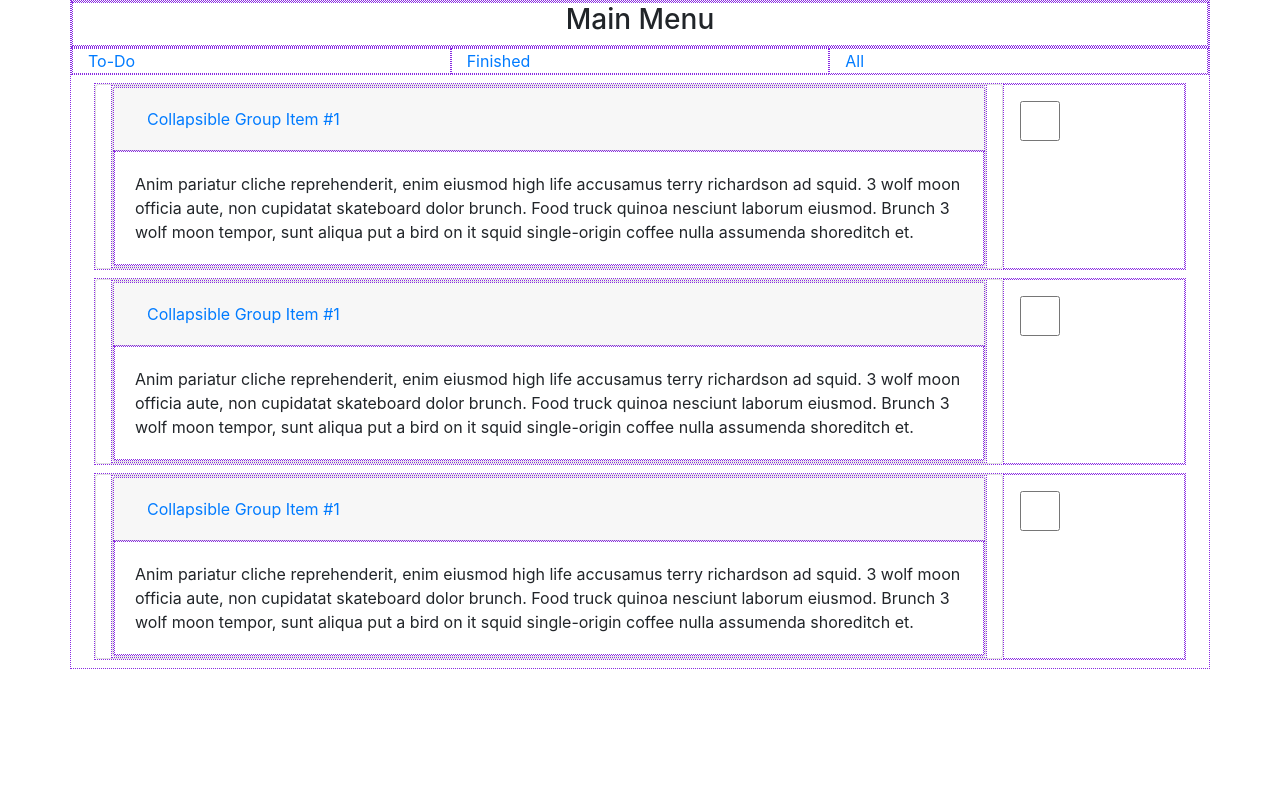
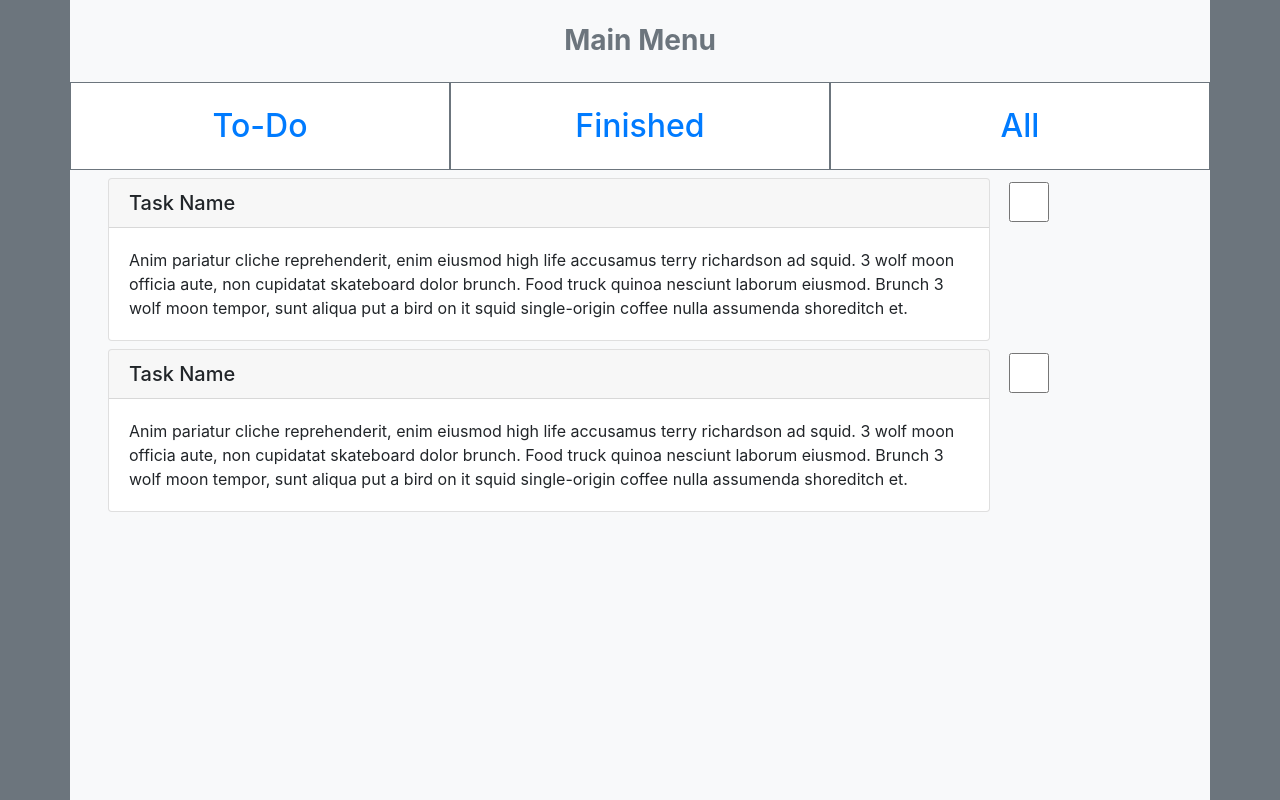
Before and after one commit to jroyvde/webapp-project, a plain HTML site: page index.html in a window 1280 px wide. Drawn offline with nearby package versions, Linux system fonts and the light colour scheme.

Commit message:
finish refactoring, indentation, and commenting

```diff
--- a/index.html
+++ b/index.html
@@ -1,5 +1,5 @@
 <!DOCTYPE html>
-<html lang="en">
+<html lang="en" class="h-100">
 <head>
     <meta charset="UTF-8">
     <meta name="viewport" content="width=device-width, initial-scale=1.0">
@@ -10,92 +10,73 @@
     <!--Load in our local CSS style.css-->
     <link rel="stylesheet" href="/css/style.css">
 </head>
-<body>
+<body class="bg-secondary h-100">
   <!--This container contains the entire layout for the webapp-->
-  <div class="container">
+  <div class="container bg-light h-100">
     <!--FIRST ROW: This is the FIRST ROW of the layout, it contains only one column, the 'Main Menu' bar-->
     <div class="row">
-      <div class="col-12">
-        <h3 class="text-center">Main Menu</h3>
+      <div class="col-12 py-4">
+        <h3 class="text-center text-secondary font-weight-bold mb-0">Main Menu</h3>
       </div>
     </div>
     <!--SECOND ROW: This is the SECOND ROW, it contains only our three filter tabs for 'To-Do', 'Finished', and 'All'-->
-    <div class="row">
-      <div class="col-4">
-        <a href="#">To-Do</a>
+    <div class="row text-center">
+      <div class="col-4 py-4 border border-secondary bg-white">
+        <h2 class="mb-0"><a href="#">To-Do</a></h2>
       </div>
-      <div class="col-4">
-        <a href="#">Finished</a>
+      <div class="col-4 py-4 border border-secondary bg-white">
+        <h2 class="mb-0"><a href="#">Finished</a></h2>
       </div>
-      <div class="col-4">
-        <a href="#">All</a>
+      <div class="col-4 py-4 border border-secondary bg-white">
+        <h2 class="mb-0"><a href="#">All</a></h2>
       </div>
     </div>
-    <!--THIRD ROW: This is the THIRD ROW-->
+    <!--THIRD ROW: This is the THIRD ROW, which contains the first sample Task item-->
     <div class="row m-2">
-            <div class="col-10 card">
-                <div class="accordion" id="accordionExample">
+      <!--This column contains the CARD for the sample task-->
+      <div class="col-10">
         <div class="card">
           <div class="card-header" id="headingOne">
             <h5 class="mb-0">
-                          <button class="btn btn-link" type="button" data-toggle="collapse" data-target="#collapseOne" aria-expanded="true" aria-controls="collapseOne">
-                            Collapsible Group Item #1
-                          </button>
+              Task Name
             </h5>
           </div>
-
-                      <div id="collapseOne" class="collapse show" aria-labelledby="headingOne" data-parent="#accordionExample">
+          <div>
             <div class="card-body">
               Anim pariatur cliche reprehenderit, enim eiusmod high life accusamus terry richardson ad squid. 3 wolf moon officia aute, non cupidatat skateboard dolor brunch. Food truck quinoa nesciunt laborum eiusmod. Brunch 3 wolf moon tempor, sunt aliqua put a bird on it squid single-origin coffee nulla assumenda shoreditch et.
             </div>
           </div>
         </div>
       </div>
+      <!--This column contains the CHECKBOX for the sample task-->
+      <div class="col-2 p-1">
+        <input type="checkbox" class="checkbox">
       </div>
-            <div class="col-2 p-3"><input type="checkbox" class="checkbox"></div>
     </div>
+    <!--FORTH ROW: This is the FORTH ROW, which contains the second sample Task item-->
     <div class="row m-2">
-            <div class="col-10 card"><div class="accordion" id="accordionExample2">
+      <!--This column contains the CARD for the sample task-->
+      <div class="col-10">
         <div class="card">
-                  <div class="card-header" id="headingTwo">
+          <div class="card-header" id="headingOne">
             <h5 class="mb-0">
-                      <button class="btn btn-link" type="button" data-toggle="collapse" data-target="#collapseTwo" aria-expanded="true" aria-controls="collapseTwo">
-                        Collapsible Group Item #1
-                      </button>
+              Task Name
             </h5>
           </div>
-
-                  <div id="collapseTwo" class="collapse show" aria-labelledby="headingOne" data-parent="#accordionExample2">
+          <div>
             <div class="card-body">
               Anim pariatur cliche reprehenderit, enim eiusmod high life accusamus terry richardson ad squid. 3 wolf moon officia aute, non cupidatat skateboard dolor brunch. Food truck quinoa nesciunt laborum eiusmod. Brunch 3 wolf moon tempor, sunt aliqua put a bird on it squid single-origin coffee nulla assumenda shoreditch et.
             </div>
           </div>
         </div>
-           </div></div>
-            <div class="col-2 p-3"><input type="checkbox" class="checkbox"></div>
       </div>
-        <div class="row m-2">
-            <div class="col-10 card"><div class="accordion" id="accordionExample3">
-                <div class="card">
-                  <div class="card-header" id="headingThree">
-                    <h5 class="mb-0">
-                      <button class="btn btn-link" type="button" data-toggle="collapse" data-target="#collapseThree" aria-expanded="true" aria-controls="collapseThree">
-                        Collapsible Group Item #1
-                      </button>
-                    </h5>
-                  </div>
-
-                  <div id="collapseThree" class="collapse show" aria-labelledby="headingOne" data-parent="#accordionExample3">
-                    <div class="card-body">
-                      Anim pariatur cliche reprehenderit, enim eiusmod high life accusamus terry richardson ad squid. 3 wolf moon officia aute, non cupidatat skateboard dolor brunch. Food truck quinoa nesciunt laborum eiusmod. Brunch 3 wolf moon tempor, sunt aliqua put a bird on it squid single-origin coffee nulla assumenda shoreditch et.
+      <!--This column contains the CHECKBOX for the sample task-->
+      <div class="col-2 p-1">
+        <input type="checkbox" class="checkbox">
       </div>
     </div>
   </div>
-           </div></div>
-            <div class="col-2 p-3"><input type="checkbox" class="checkbox"></div>
-        </div>
-
-</div>
+<!--Load in Bootstrap's JavaScript-->
 <script src="https://code.jquery.com/jquery-3.5.1.slim.min.js" integrity="sha384-DfXdz2htPH0lsSSs5nCTpuj/zy4C+OGpamoFVy38MVBnE+IbbVYUew+OrCXaRkfj" crossorigin="anonymous"></script>
 <script src="https://cdn.jsdelivr.net/npm/bootstrap@4.5.3/dist/js/bootstrap.bundle.min.js" integrity="sha384-ho+j7jyWK8fNQe+A12Hb8AhRq26LrZ/JpcUGGOn+Y7RsweNrtN/tE3MoK7ZeZDyx" crossorigin="anonymous"></script>
 </body>
```
Also changed, not shown: css/style.css (+8 -0 lines). Lines whose indentation alone changed are shown as unchanged.
